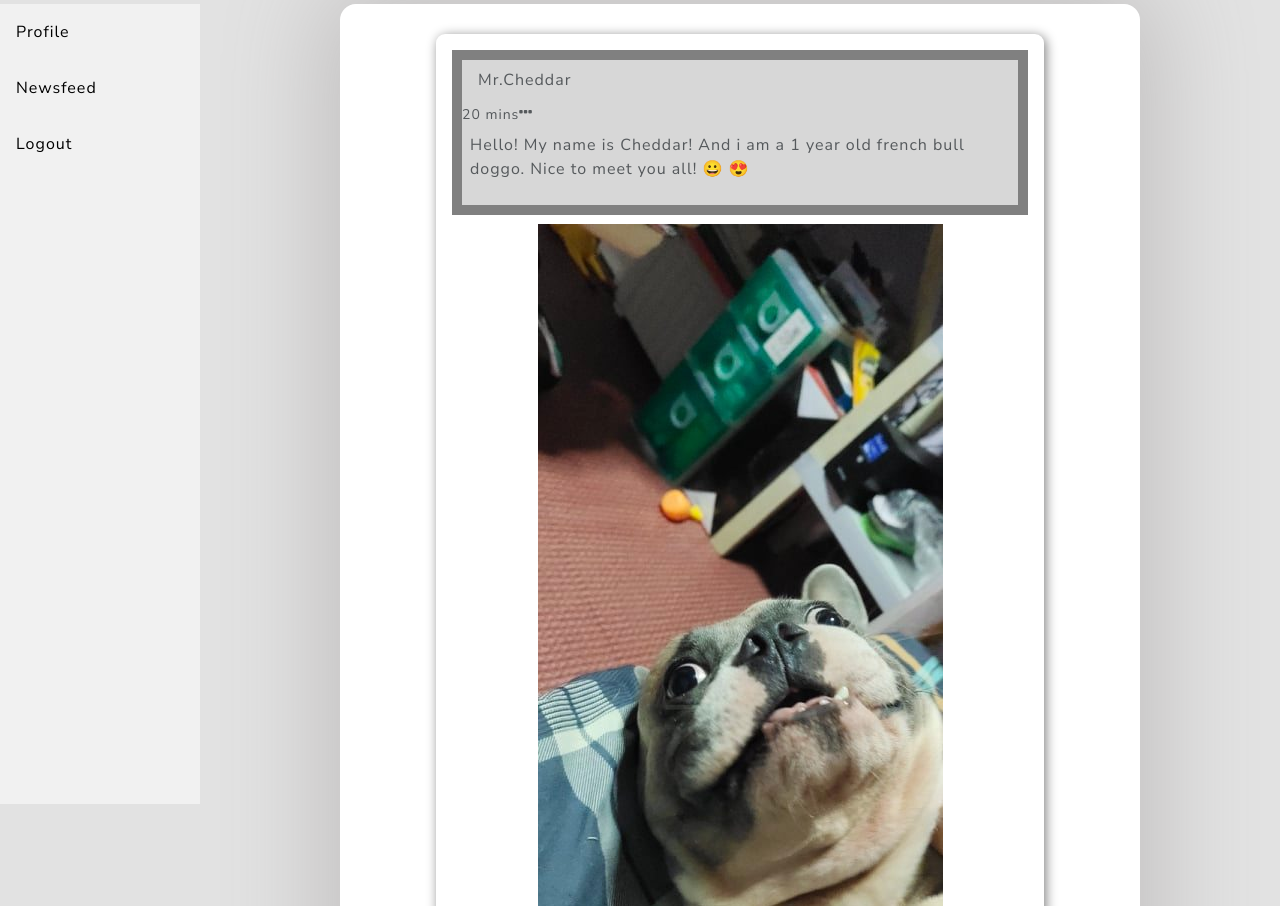
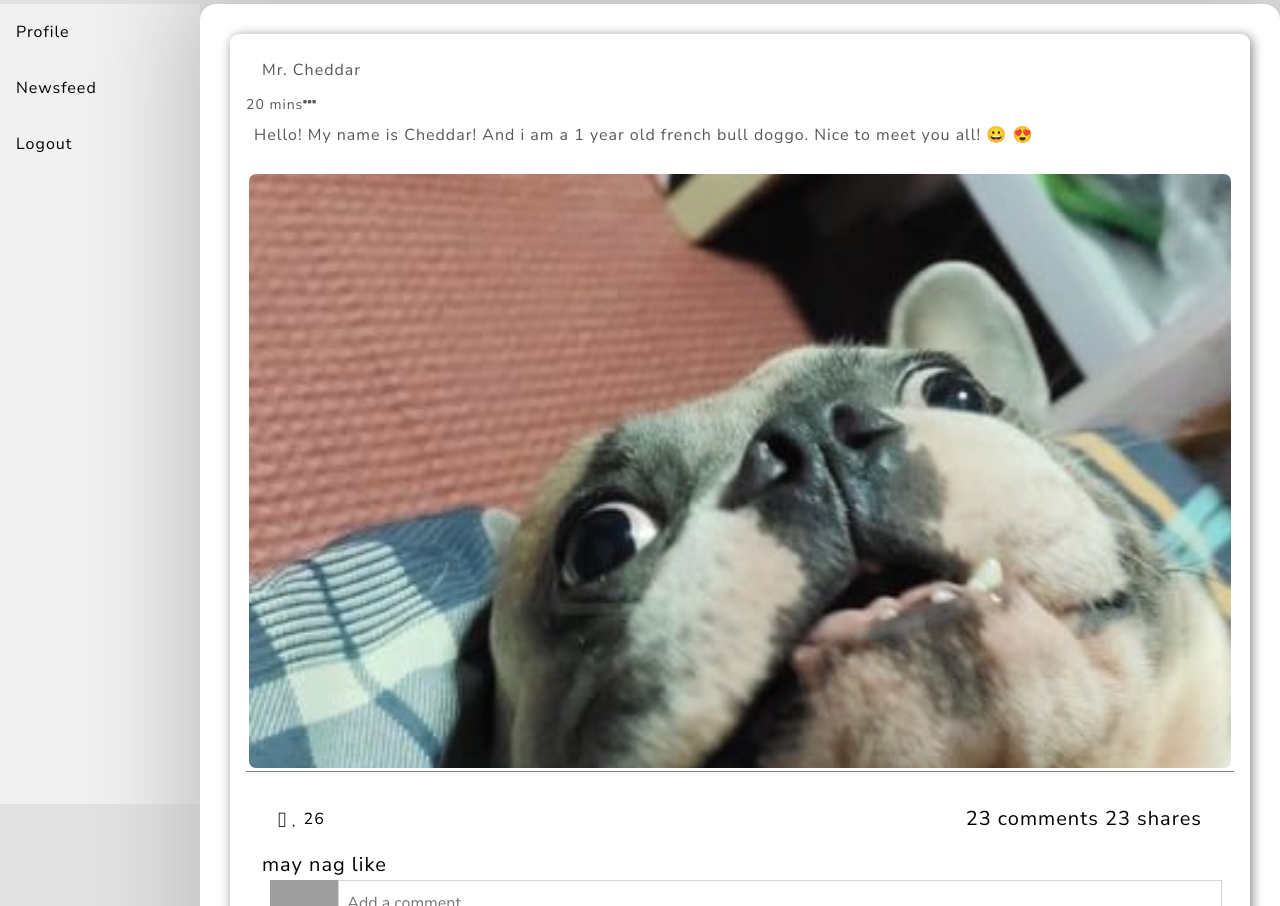
Before and after one commit to RikaScarlet13/Finals-Project, a PHP site: page /newsfeed.php in a window 1280 px wide. Shown: the part 46-952 px from the top of the page. Run offline with PHP 8.4, Linux system fonts and the light colour scheme; the visitor is signed in with stand-in values (Sample User, id 1); tables that the repository leaves empty or names only in its code hold one stand-in row (values such as "Sample post"); grey boxes are pictures that could not be loaded.

Commit message:
Update newsfeed.php profile.php style.css

```diff
--- a/css/style.css
+++ b/css/style.css
@@ -314,7 +314,7 @@ div.content {
   display: flex;
   flex-direction: column;
   align-items: center;
-  max-width: 800px;
+  max-width: 1200px;
   background-color: rgb(255, 255, 255);
   margin: auto;
   padding: 1.25rem;
@@ -342,19 +342,9 @@ div.content {
   display: flex;
   flex-direction: column;
   align-items: left;
-  border: 10px solid gray;
-  background-color: rgb(215, 215, 215);
+  /* border: 10px solid gray; */
+  /* background-color: rgb(215, 215, 215); */
 
-}
-
-
-
-
-
-img {
-  max-width: 100%;
-  height: auto;
-  border: 3px solid rgb(255, 255, 255);
 }
 
 .mainpicture {
@@ -365,13 +355,18 @@ img {
 }
 
 .picturesize {
-  max-width: 600px;
-  min-height: 250px;
-  /* display: flex;
-  justify-content: center;
-  align-items: center; */
-  margin: 3px;
-  padding: 3px;
+  width: 100%;
+  height: 600px;
+  object-fit: cover;
+}
+
+.picturesize img {
+  width: 100%;
+  height: 100%;
+  object-fit: cover;
+  border-radius: 10px;
+  /* margin: 10px 0px; */
+  border: 3px solid rgb(255, 255, 255);
 }
 
 
@@ -417,7 +412,6 @@ img {
 
 
   box-shadow: 2px 2px 12px 0px gray;
-
   background: #fff;
   padding: 1rem;
   border-radius: 9px
@@ -691,8 +685,8 @@ color: black;
 
 .post-body{
 
-  max-width: 80%;
-  max-height: 80%;
+  max-width: 100%;
+  max-height: 100%;
   box-shadow: 2px 2px 12px 0px gray;
   margin: 10px;
   background: #fff;
--- a/newsfeed.php
+++ b/newsfeed.php
@@ -13,9 +13,7 @@ $user_data = check_login($conn);
     <?php include 'sidebar.php';?>
 </div>
 <div id="right" class="column">
-            <div class="top-right">
-
-            </div>
+    <div class="top-right"></div>
     <div class="bottom">
         <div class="content">
 
@@ -25,28 +23,27 @@ $user_data = check_login($conn);
                 <div class="post-body">
                     <div class="title">
                         <div class="d-flex justify-content-between p-2 px-3">
-                        <div class="d-flex flex-column ml-2"> <span class="font-weight-bold">Mr.Cheddar</span></div>
+                            <div class="d-flex flex-column ml-2">
+                                <span class="font-weight-bold">Mr. Cheddar</span>
                             </div>
-                    <div class="d-flex flex-row mt-1 ellipsis"> <small class="mr-2">20 mins</small> <i class="fa fa-ellipsis-h"></i> </div>
+                        </div>
+                        <div class="d-flex flex-row mt-1 ellipsis">
+                            <small class="mr-2">20 mins</small>
+                            <i class="fa fa-ellipsis-h"></i>
+                        </div>
                         <div class="p-2">
-                      <p class="text-justify">Hello! My name is Cheddar! And i am a 1 year old french bull doggo. Nice to meet you all! &#128512; &#128525; </p>
+                            <p class="text-justify">Hello! My name is Cheddar! And i am a 1 year old french bull doggo. Nice to meet you all! &#128512; &#128525;</p>
                         </div>
 
 
-                                <div class="profile">
-
-
-                                </div>
+                        <div class="profile"></div>
                     </div>
                     <div class="mainpicture">
                         <div class="picturesize">
                             <img src="./images/postedimages/CHEDDONKEY.jpg" alt="postedpicture">
-
                         </div>
 
                             <div class="user-info">
-
-
 
 
                                 <div class="likes-comment-share-icons">
@@ -81,7 +78,7 @@ $user_data = check_login($conn);
 
                                                             <div class="pull-right">
                                                                 <span>
-                                                            <img src="https://static.xx.fbcdn.net/rsrc.php/v1/yi/r/odA9sNLrE86.jpg" alt="avatar" />
+                                                                    <img src="https://static.xx.fbcdn.net/rsrc.php/v1/yi/r/odA9sNLrE86.jpg" alt="avatar"/>
                                                                     <i class="fa fa-caret-down"></i>
                                                                 </span>
                                                                 <button onclick="submit_comment()" type="button" value="1">Post</button>
@@ -91,9 +88,9 @@ $user_data = check_login($conn);
                                                 </div>
 
 
-
                                                 <div class="row">
-                                            <ul id="list_comment" class="col-md-12">
+                                                    <ul
+                                                        id="list_comment" class="col-md-12">
                                                         <!-- Start List Comment 1 -->
                                                         <li class="box_result row">
                                                             <div class="avatar_comment col-md-1">
@@ -104,14 +101,20 @@ $user_data = check_login($conn);
                                                                 <p>Lorem Ipsum is simply dummy text of the printing and typesetting industry. Lorem Ipsum has been the industry's.</p>
                                                                 <div class="tools_comment">
                                                                     <a class="like" href="#">Like</a>
-                                                        <span aria-hidden="true"> · </span>
+                                                                    <span aria-hidden="true">
+                                                                        ·
+                                                                    </span>
                                                                     <a class="replay" href="#">Reply</a>
-                                                        <span aria-hidden="true"> · </span>
-                                                    <i class="fa fa-thumbs-o-up"></i> <span class="count">1</span>
-                                                        <span aria-hidden="true"> · </span>
+                                                                    <span aria-hidden="true">
+                                                                        ·
+                                                                    </span>
+                                                                    <i class="fa fa-thumbs-o-up"></i>
+                                                                    <span class="count">1</span>
+                                                                    <span aria-hidden="true">
+                                                                        ·
+                                                                    </span>
                                                                     <span>26m</span>
                                                                 </div>
-
 
 
                                                             </div>
@@ -127,14 +130,10 @@ $user_data = check_login($conn);
                                     </div>
 
 
-
                                 </div>
 
 
-
-
                             </div>
-
 
 
                         </div>
@@ -142,17 +141,7 @@ $user_data = check_login($conn);
                 </div>
 
 
-
-
-
-
             </div>
-
-
-
-
-
-
 
 
         </body>
```
Also changed, not shown: profile.php (+11 -1 lines). Lines whose indentation alone changed are shown as unchanged.
